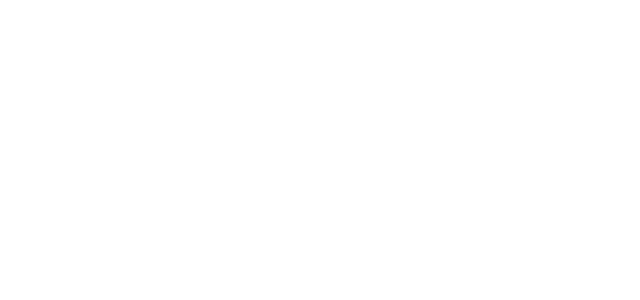
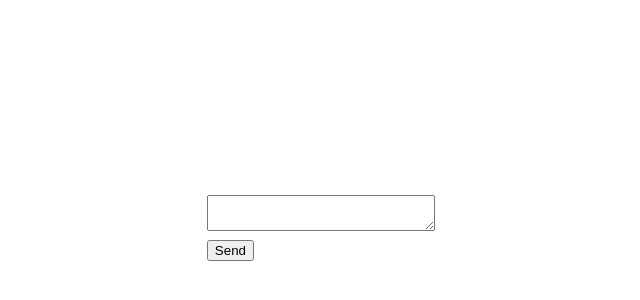
Before and after one commit to paveltigiev/gogol.chat, a Vue app: page / in a window 1280 px wide. Shown: the part 172-472 px from the top of the page, without its empty margins (205-845 px from the left). Built offline with nearby package versions, Linux system fonts and the light colour scheme.

Commit message:
add chat-box

```diff
--- /dev/null
+++ b/src/components/ChatBox.vue
@@ -0,0 +1,51 @@
+<template>
+  <div class="chat-interface">
+
+    <div v-for="message in messages" :key="message.id">
+      <p v-if="message.isAI">AI: {{ message.content }}</p>
+      <p v-else>User: {{ message.content }}</p>
+    </div>
+
+    <textarea v-model="userMessage" style="width: 100%"></textarea>
+    <button @click="sendMessage">Send</button>
+
+  </div>
+</template>
+
+<script>
+import axios from "axios";
+
+export default {
+  data() {
+    return {
+      messages: [],
+      userMessage: "",
+      apiKey: "sk-xxx",
+      endpoint: "https://api.openai.com/v1/completions",
+    };
+  },
+  methods: {
+    async sendMessage() {
+
+      this.messages.push({ id: Date.now(), content: this.userMessage, isAI: false });
+
+      // Call the API to get AI response
+      const response = await axios.post(this.endpoint, {
+        model: "gpt-3.5-turbo-instruct",
+        prompt: this.userMessage,
+        max_tokens: 2024,
+        temperature: 0,
+      }, {
+        headers: {
+          Authorization: `Bearer ${this.apiKey}`,
+        },
+      });
+
+      this.userMessage = "";
+
+      this.messages.push({ id: Date.now(), content: response.data.choices[0].text.trim(), isAI: true });
+
+    },
+  },
+};
+</script>
--- a/src/views/HomeView.vue
+++ b/src/views/HomeView.vue
@@ -1,9 +1,9 @@
 <script setup>
-
+import ChatBox from '../components/ChatBox.vue'
 </script>
 
 <template>
   <main>
-
+    <chat-box />
   </main>
 </template>
```
